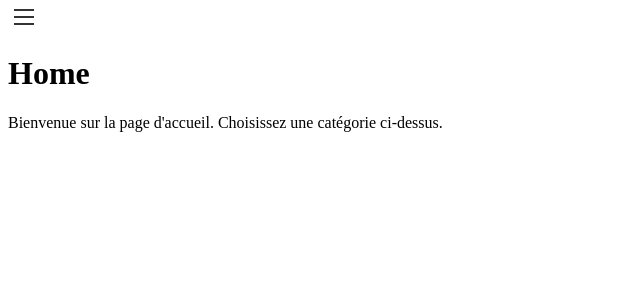
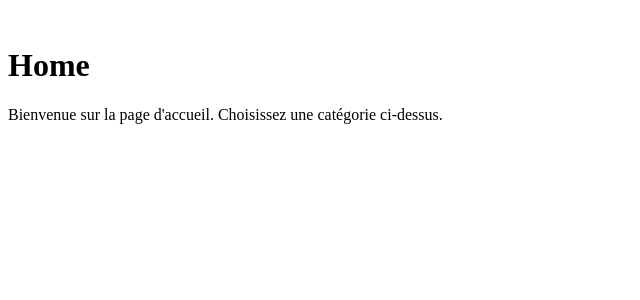
Before and after one commit to SylvainLeDEV/joke-app-By-Sylvain, a React (Vite) app: page / in a window 1280 px wide. Shown: the top 300 px of the page, without its empty margins (0-640 px from the left). Built offline with nearby package versions, Linux system fonts and the light colour scheme; the HTML template or start-up script is replaced by a standard one.

Commit message:
infinit scroll ok

```diff
--- a/src/App.jsx
+++ b/src/App.jsx
@@ -1,16 +1,17 @@
 import { useState } from "react";
 import { BrowserRouter as Router, Routes, Route } from "react-router-dom";
+
+// -----
+
 import BurgerMenu from "./components/burger-menu/BurgerMenu";
 import JokeCards from "./components/joke-cards/JokeCards";
-
+import Home from "./components/home/Home";
+// -----
 function App() {
   const [category, setCategory] = useState({});
 
-
-
   return (
     <Router>
-      <div>
       <BurgerMenu onCategorySelect={setCategory} />
 
       <Routes>
@@ -20,20 +21,8 @@ function App() {
           element={<JokeCards category={category.slug} />}
         />
       </Routes>
-      </div>
     </Router>
   );
 }
 
-const Home = () => {
-  return (
-    <div>
-      <h1>Home</h1>
-      <p>
-        Bienvenue sur la page d'accueil. Choisissez une catégorie ci-dessus.
-      </p>
-    </div>
-  );
-};
-
 export default App;
--- a/src/components/burger-menu/BurgerMenu.css
+++ b/src/components/burger-menu/BurgerMenu.css
@@ -15,8 +15,8 @@
     display: block;
     height: 2px;
     width: 20px;
-    background-color: #333;
-    margin-bottom: 5px;
+    /* background-color: #333; */
+    /* margin-bottom: 5px; */
     transition: background-color 0.3s ease-in-out;
   }
 
@@ -27,7 +27,7 @@
   .burger-menu {
     position: fixed;
     top: 60px;
-    right: 10px;
+    left: 10px;
     background-color: white;
     border: 1px solid #ccc;
     padding: 10px;
--- a/src/components/burger-menu/BurgerMenu.jsx
+++ b/src/components/burger-menu/BurgerMenu.jsx
@@ -21,14 +21,14 @@ const BurgerMenu = ({ onCategorySelect }) => {
   };
 
   return (
-    <div className={`lg:hidden p-3 bg-black`}>
+    <div className={`lg:hidden p-3 bg-gray-900`}>
       <button
         onClick={toggleMenu}
-        className={`burger-menu-button ${isOpen ? "open" : ""}`}
+        className={`burger-menu-button ${isOpen ? "open" : ""} my-2`}
       >
-        <span className={`block h-2 w-6 bg-gray-500 mb-1`}></span>
-        <span className={`block h-2 w-6 bg-gray-500 mb-1`}></span>
-        <span className={`block h-2 w-6 bg-gray-500`}></span>
+        <span className={`block h-2 w-6 bg-white mb-1`}></span>
+        <span className={`block h-2 w-6 bg-white mb-1`}></span>
+        <span className={`block h-2 w-6 bg-white`}></span>
       </button>
 
       {isOpen && (
--- /dev/null
+++ b/src/components/home/Home.jsx
@@ -0,0 +1,12 @@
+const Home = () => {
+    return (
+      <div>
+        <h1>Home</h1>
+        <p>
+          Bienvenue sur la page d'accueil. Choisissez une catégorie ci-dessus.
+        </p>
+      </div>
+    );
+  };
+
+export default Home
--- a/src/components/joke-cards/JokeCards.jsx
+++ b/src/components/joke-cards/JokeCards.jsx
@@ -10,8 +10,8 @@ const JokeCards = ({ category }) => {
   const fetchJokesByCategory = async (category) => {
     try {
       const response = await fetch(
-        `https://api.blablagues.net/?rub=blagues&nb=10`
-        // `https://api.blablagues.net/?cat=${category}&adu=1&day=0&nb=10`
+        // `https://api.blablagues.net/?rub=blagues&nb=10`
+        `https://api.blablagues.net/?rub=blagues&cat=${category}&adu=1&day=0&nb=10`
       );
       setLoading(false);
       const data = await response.json();
```
Lines whose indentation alone changed are shown as unchanged.
